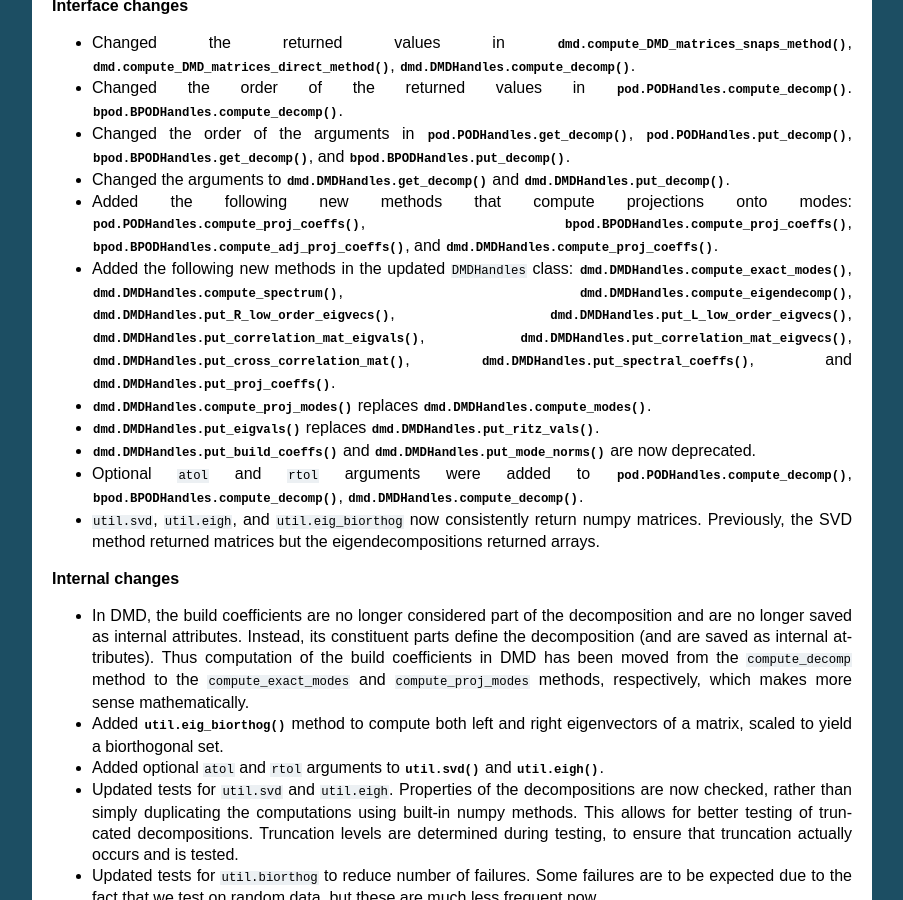
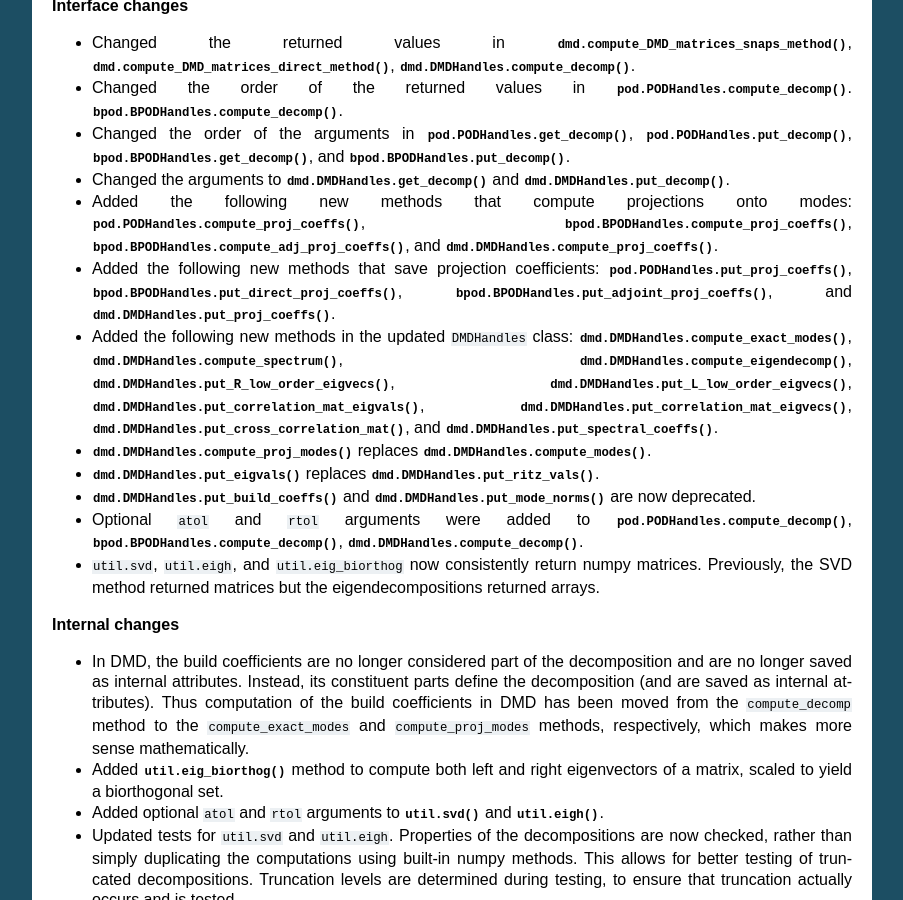
Before and after one commit to belson17/modred, a Sphinx documentation site: the page built from doc/release_notes.rst, in a window 1280 px wide and 900 px high, scrolled down 1050 px. Shown: the whole window, without its empty margins (198-1101 px from the left). Built offline with Sphinx 7.4.7, drawn with Linux system fonts in a browser that asks for light colours; formulas are drawn with MathJax 3; the version number is read from the project's files by our own code.

Commit message:
Updated release notes.

```diff
--- a/doc/release_notes.rst
+++ b/doc/release_notes.rst
@@ -94,6 +94,12 @@ Augier (pa371 @ damtp.cam.ac.uk). Thanks, Pierre!
   :py:func:`bpod.BPODHandles.compute_adj_proj_coeffs`, and
   :py:func:`dmd.DMDHandles.compute_proj_coeffs`.
 
+* Added the following new methods that save projection coefficients:
+  :py:func:`pod.PODHandles.put_proj_coeffs`,
+  :py:func:`bpod.BPODHandles.put_direct_proj_coeffs`,
+  :py:func:`bpod.BPODHandles.put_adjoint_proj_coeffs`, and
+  :py:func:`dmd.DMDHandles.put_proj_coeffs`.
+
 * Added the following new methods in the updated ``DMDHandles`` class:
   :py:func:`dmd.DMDHandles.compute_exact_modes`,
   :py:func:`dmd.DMDHandles.compute_spectrum`,
```
Also changed, not shown: other parts of doc/release_notes.rst (+2 -3 lines).
